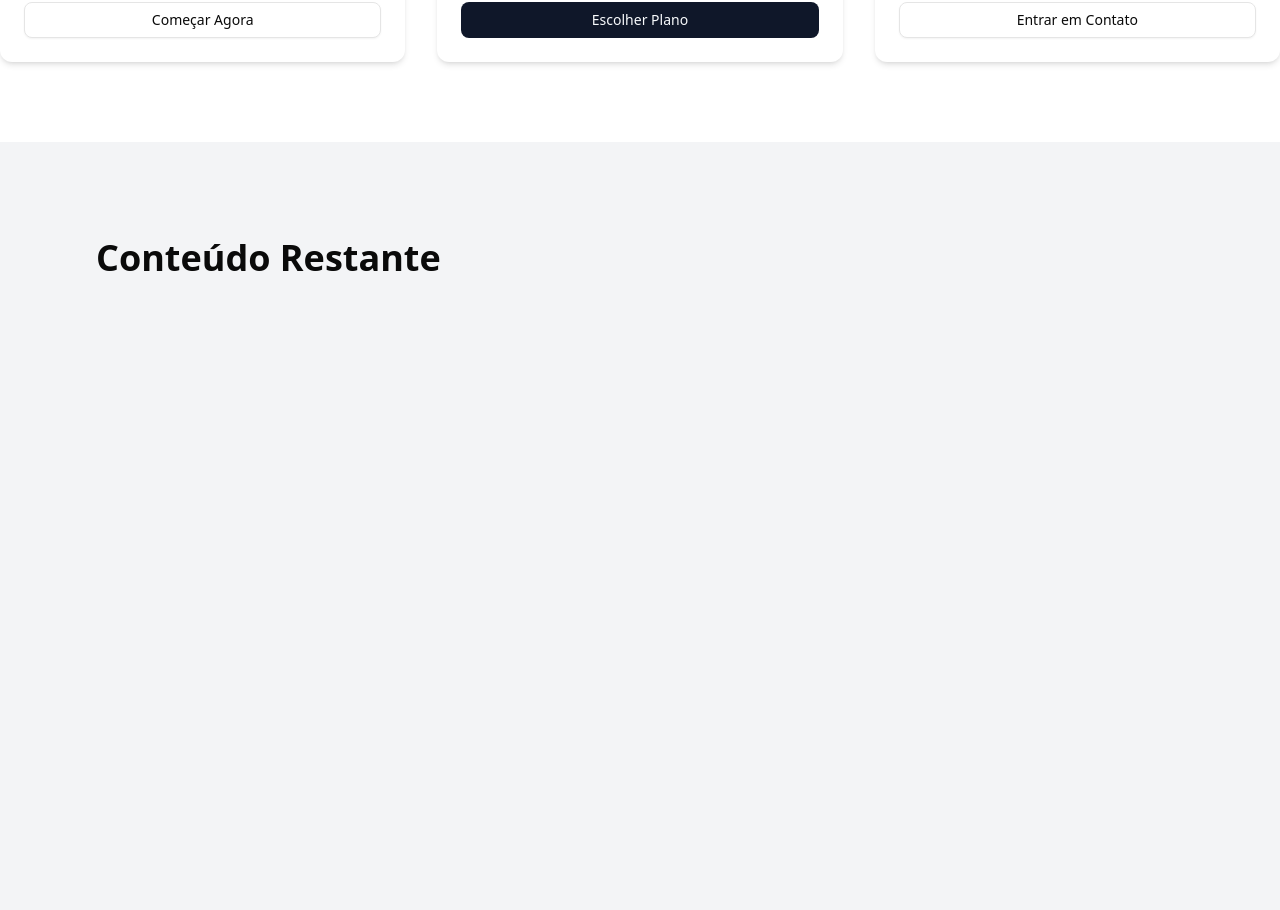
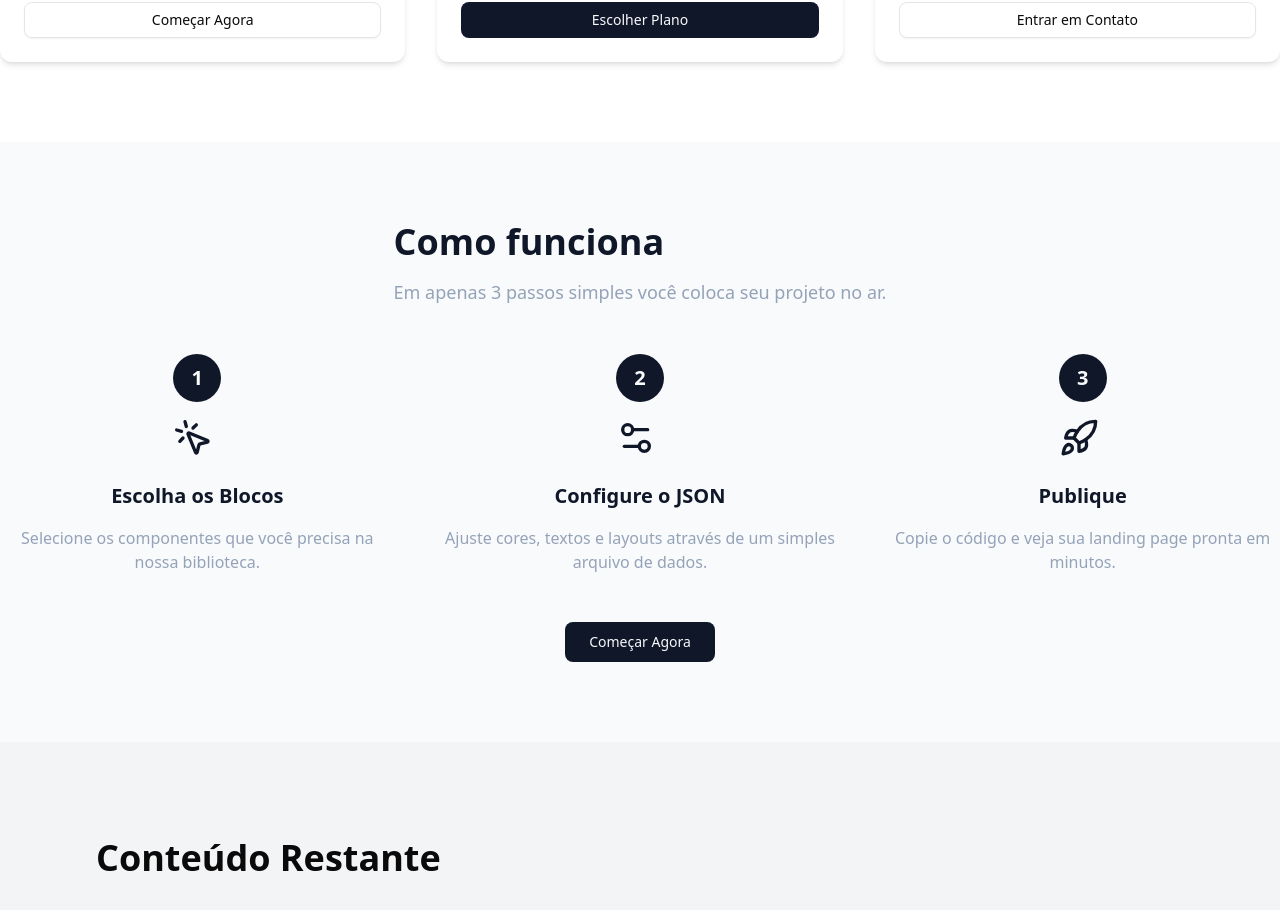
Before and after one commit to juangtddev/biblioteca-componentes, a Next.js app: page / in a window 1280 px wide. Shown: the part 2185-3095 px from the top of the page. Built offline with nearby package versions, Linux system fonts and the light colour scheme.

Commit message:
feat(HowItWorks): Criação do componente

```diff
--- a/app/page.tsx
+++ b/app/page.tsx
@@ -15,12 +15,17 @@ import { Pricing } from '@/components/blocks/Pricing';
 import { pricingSchema } from '@/components/blocks/Pricing/pricing.schema';
 import pricingData from '@/components/blocks/Pricing/data.example.json';
 
+import { HowItWorks } from '@/components/blocks/HowItWorks';
+import { howItWorksSchema } from '@/components/blocks/HowItWorks/how-it-works.schema';
+import howItWorksData from '@/components/blocks/HowItWorks/data.example.json';
+
 export default function Home() {
   // 2. Validar os dados
   const validatedHeaderData = headerSchema.parse(headerData);
   const validatedHeroData = heroSchema.parse(heroData);
   const validatedFeaturesData = featuresSchema.parse(featuresData);
   const validatedPricingData = pricingSchema.parse(pricingData);
+  const validatedHowItWorksData = howItWorksSchema.parse(howItWorksData);
 
   return (
     <main>
@@ -28,6 +33,7 @@ export default function Home() {
       <Hero data={validatedHeroData} />
       <Features data={validatedFeaturesData} />
       <Pricing data={validatedPricingData} />
+      <HowItWorks data={validatedHowItWorksData} />
 
       {/* Placeholder */}
       <div className="h-screen bg-gray-100 p-24">
--- a/components/blocks/HowItWorks/HowItWorks.tsx
+++ b/components/blocks/HowItWorks/HowItWorks.tsx
@@ -0,0 +1,156 @@
+import Link from 'next/link';
+import { type HowItWorksData } from './how-it-works.schema';
+import { cn } from '@/lib/utils';
+import { Button } from '@/components/ui/button';
+import { Icon } from '@/components/Icon';
+
+interface HowItWorksProps {
+  data: HowItWorksData;
+}
+
+export function HowItWorks({ data }: HowItWorksProps) {
+  const { title, subtitle, steps, cta, styles } = data;
+
+  const defaultStyles = {
+    '--section-background': 'hsl(0 0% 100%)',
+    '--section-padding-y': '4rem',
+    '--section-text-align': 'center',
+    '--grid-template-columns': 'repeat(1, 1fr)',
+    '--grid-gap': '2rem',
+    '--step-card-align': 'center',
+    '--number-size': '2.5rem',
+    '--number-bg': 'hsl(0 0% 0%)',
+    '--number-color': 'hsl(0 0% 100%)',
+    '--icon-size': '2rem',
+  };
+
+  const combinedStyles = { ...defaultStyles, ...styles } as React.CSSProperties;
+
+  return (
+    <section
+      style={combinedStyles}
+      className={cn(
+        'w-full',
+        '[background:var(--section-background)]',
+        'py-(--section-padding-y)',
+      )}
+    >
+      <div className="container mx-auto flex flex-col items-center">
+        {/* --- Header --- */}
+        {(title || subtitle) && (
+          <div
+            className={cn(
+              'flex flex-col gap-4 mb-12',
+              'text-(--section-text-align)',
+              'items-[var(--section-text-align)]',
+            )}
+          >
+            {title && (
+              <h2
+                className="text-3xl md:text-4xl font-bold"
+                style={{ color: 'var(--section-title-color)' }}
+              >
+                {title}
+              </h2>
+            )}
+            {subtitle && (
+              <p
+                className="text-lg max-w-2xl"
+                style={{ color: 'var(--section-subtitle-color)' }}
+              >
+                {subtitle}
+              </p>
+            )}
+          </div>
+        )}
+
+        {/* --- Steps Grid --- */}
+        {steps && steps.length > 0 && (
+          <div
+            className={cn(
+              'grid w-full',
+              'grid-cols-1', // Mobile-first
+              'md:grid-cols-(--grid-template-columns)',
+              'gap-(--grid-gap)',
+            )}
+          >
+            {steps.map((step, index) => (
+              <div
+                key={index}
+                className="flex flex-col gap-4"
+                style={{
+                  background: 'var(--step-card-bg)',
+                  padding: 'var(--step-card-padding)',
+                  borderRadius: 'var(--step-card-radius)',
+                  alignItems: 'var(--step-card-align)',
+                  // Cast the CSS variable to the proper React style type without using `any`
+                  textAlign:
+                    'var(--step-card-align)' as unknown as React.CSSProperties['textAlign'],
+                }}
+              >
+                {/* Topo do Card (Número e Ícone) */}
+                <div className="flex flex-col items-[var(--step-card-align)] gap-4 mb-2">
+                  {/* Número (Badge Circular) */}
+                  {step.number && (
+                    <div
+                      className="flex items-center justify-center font-bold shrink-0"
+                      style={{
+                        width: 'var(--number-size)',
+                        height: 'var(--number-size)',
+                        borderRadius: '9999px',
+                        backgroundColor: 'var(--number-bg)',
+                        color: 'var(--number-color)',
+                        fontSize: 'var(--number-font-size, 1rem)',
+                      }}
+                    >
+                      {step.number}
+                    </div>
+                  )}
+
+                  {/* Ícone */}
+                  {step.icon && (
+                    <Icon
+                      name={step.icon}
+                      style={{
+                        width: 'var(--icon-size)',
+                        height: 'var(--icon-size)',
+                        color: 'var(--icon-color)',
+                      }}
+                    />
+                  )}
+                </div>
+
+                {/* Textos */}
+                {step.title && (
+                  <h3
+                    className="text-xl font-bold"
+                    style={{ color: 'var(--step-title-color)' }}
+                  >
+                    {step.title}
+                  </h3>
+                )}
+                {step.text && (
+                  <p
+                    className="text-base"
+                    style={{ color: 'var(--step-text-color)' }}
+                  >
+                    {step.text}
+                  </p>
+                )}
+              </div>
+            ))}
+          </div>
+        )}
+
+        {/* --- CTA Final --- */}
+        {cta && (
+          <div className="mt-12">
+            <Button variant={cta.variant} asChild size="lg">
+              <Link href={cta.href}>{cta.text}</Link>
+            </Button>
+          </div>
+        )}
+      </div>
+    </section>
+  );
+}
--- a/components/blocks/HowItWorks/index.ts
+++ b/components/blocks/HowItWorks/index.ts
@@ -0,0 +1 @@
+export { HowItWorks } from './HowItWorks';
```
